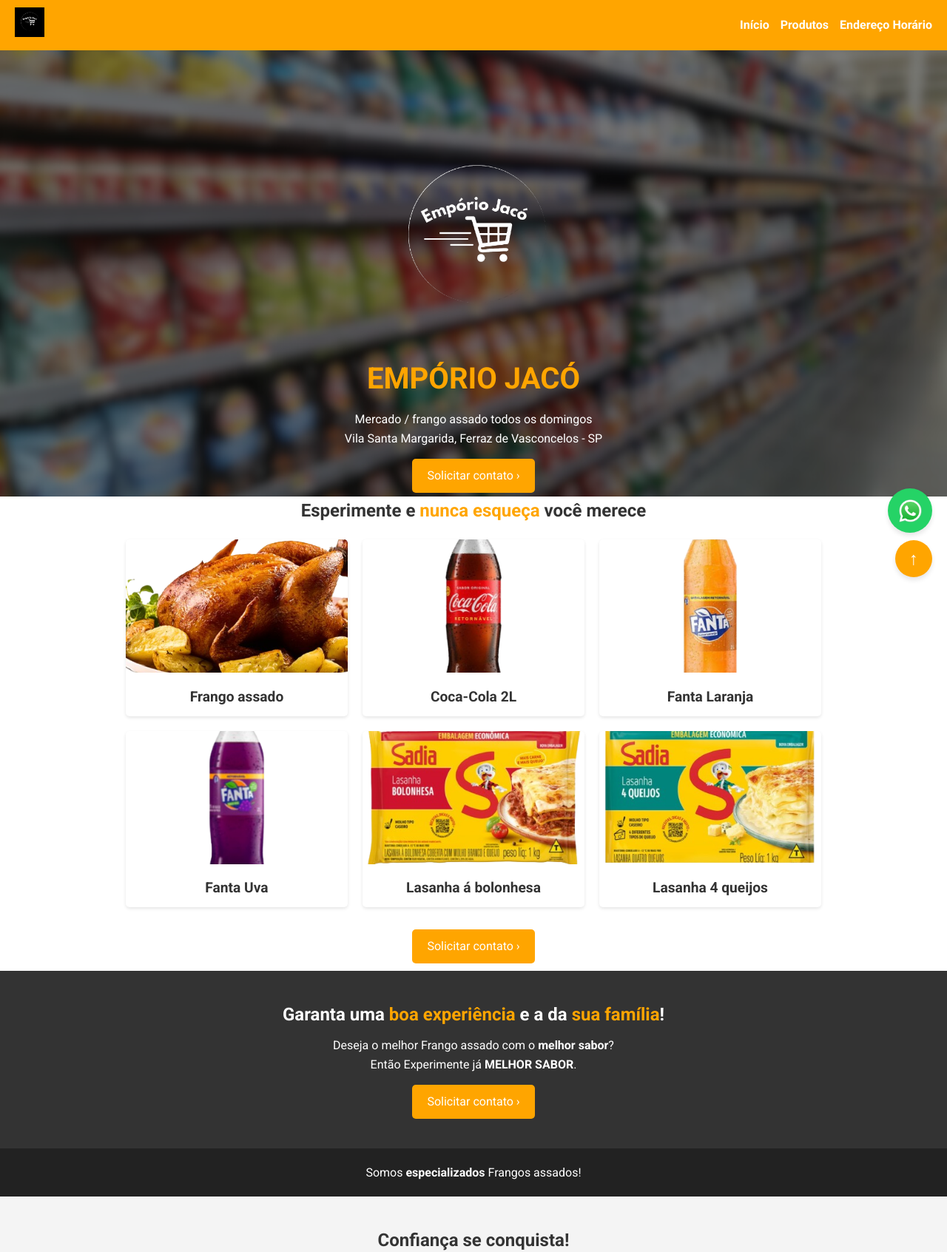
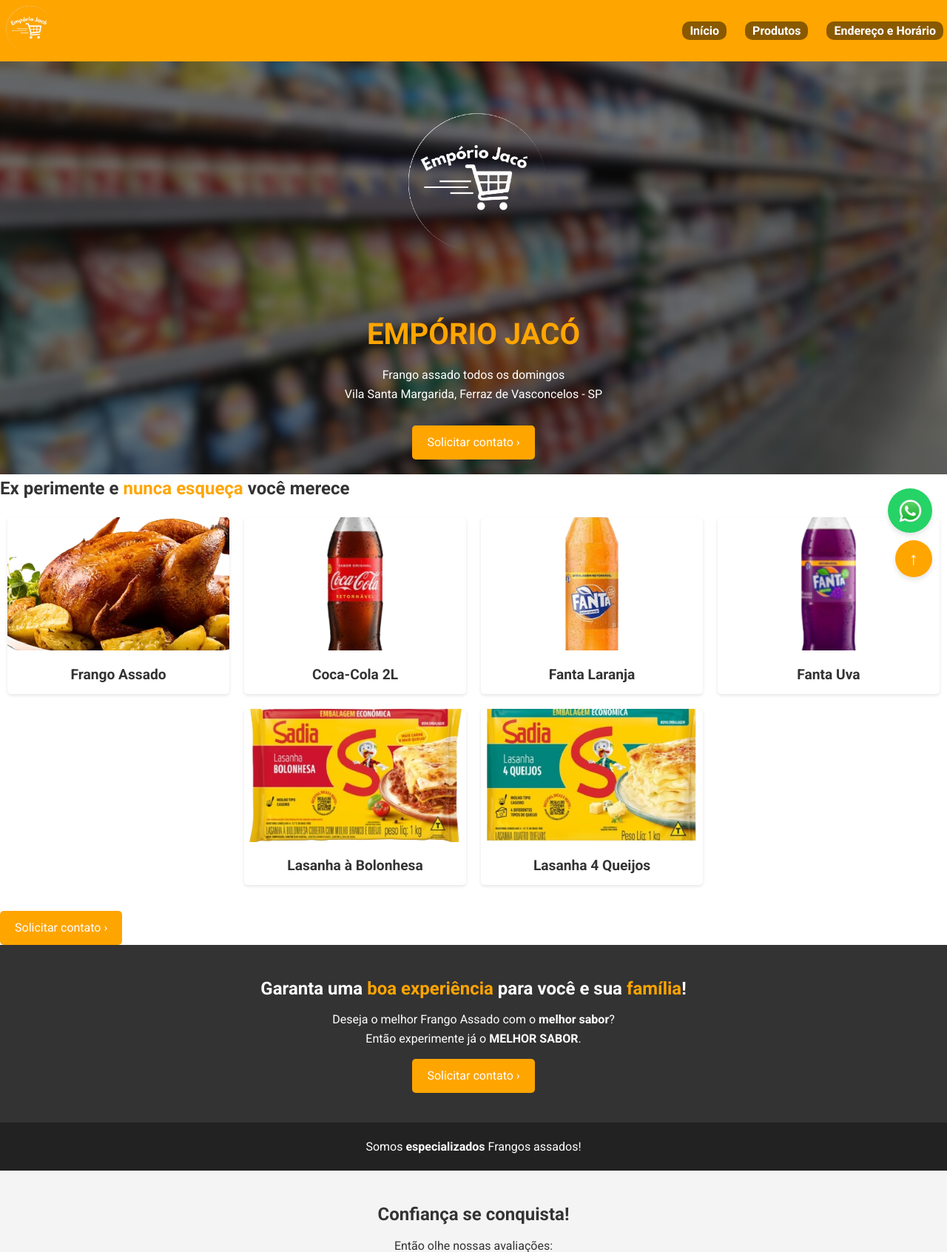
Before and after one commit to Ricard0-o/site_emporio_jaco, a PHP site: page / in a window 1280 px wide. Shown: the top 1692 px of the page at 74% size. Run offline with PHP 8.4, Linux system fonts and the light colour scheme.

Commit message:
alteração de detalhes
icon, nav bar e estrutura no css e html

```diff
--- a/index.css
+++ b/index.css
@@ -11,13 +11,13 @@ body {
     color: #333;
 }
 
-
+/* Navbar */
 .navbar {
     display: flex;
     justify-content: space-between;
     align-items: center;
     background-color: #FFA500;
-    padding: 10px 20px;
+    padding: 2.5px 5px;
 }
 
 .navbar-left {
@@ -25,18 +25,26 @@ body {
     align-items: center;
 }
 
+.logo-container {
+    display: flex;
+    align-items: center;
+    justify-content: center;
+}
+
 .logo-link {
     text-decoration: none;
 }
 
-  .logo-nav {
-    height: 40px;
+
+
+.logo-nav { /*img logo*/
+    height: 70px;
     width: auto;
 }
 
 .navbar-right {
     display: flex;
-    gap: 15px;
+    gap: 25px;
 }
 
 .nav-link {
@@ -45,11 +53,15 @@ body {
     font-size: 16px;
     font-weight: bold;
     transition: color 0.3s;
-    border-radius: 100%;
+    background: #00000076;
+    border-radius: 10px;
+    padding: 0px 10px 0px 10px;
 }
 
 .nav-link:hover {
-    color: #000;
+    color: white;
+    background: #000000d9;
+    transition: color 0.5s;
 }
 
 .container {
@@ -59,52 +71,67 @@ body {
     text-align: center;
 }
 
+/* Main Container */
+.main-container {
+    display: flex;
+    flex-direction: column;
+    min-height: 100%; /* Garante que ocupe 100% da altura da tela */
+    width: 100%; /* Garante que ocupe 100% da largura */
+    overflow: hidden; /* Evita rolagem desnecessária */
+}
+
 /* Cabeçalho */
 header {
-    position: relative; /* Para conter o pseudo-elemento */
+    flex: 1; /* Faz o header ocupar o espaço disponível */
+    display: flex;
+    flex-direction: column;
+    justify-content: center;
+    align-items: center;
+    text-align: center;
     background: url('imagens/fundo-prateleiras.jpg') no-repeat center center/cover;
     color: #fff;
-    padding: 5px 0;
-
-
+    padding: 20px;
+    position: relative; /* Necessário para o uso do ::before */
 }
 
 header::before {
-    content: ''; /* Necessário para pseudo-elementos */
+    content: '';
     position: absolute;
     top: 0;
     left: 0;
     width: 100%;
     height: 100%;
-    background: rgba(0, 0, 0, 0.5); /* Escurece a imagem (50% de opacidade) */
-    z-index: 1; /* Fica atrás do conteúdo */
+    background: rgba(0, 0, 0, 0.5); /* Cor escura aplicada sobre a imagem */
+    z-index: 1; /* Fica abaixo do conteúdo do header */
 }
 
 header * {
-    margin-top: 50px;
-    position: relative; /* Garante que o conteúdo apareça acima */
+    position: relative; /* Garante que o conteúdo fique acima do ::before */
     z-index: 2;
 }
 
-
+header .container {
+    max-width: 1200px;
+    margin: 0 auto;
+}
 
 header .logo img {
     width: 300px;
-
-
 }
-
-
 
 header h1 {
     font-size: 2.5rem;
-    margin: 0px 0px 10px 0;
+    margin: 10px 0;
     color: #FFA500;
 }
 
 header p {
     font-size: 1rem;
-    margin: 10px 0 0px 0;
+    margin: 10px 0;
+}
+
+header .btn {
+    margin-top: 20px;
 }
 
 .btn {
@@ -123,12 +150,11 @@ header p {
 }
 
 /* Serviços */
-.servicos h2 span,
-.seguranca h2 span {
+.servicos h2 span {
     color: #FFA500;
 }
 
-.servicos > .container > a{
+.servicos > .container > a {
     margin: 10px 0px;
 }
 
@@ -170,6 +196,10 @@ header p {
 
 .seguranca h2 {
     margin-bottom: 10px;
+}
+
+.seguranca h2 span {
+    color: #FFA500;
 }
 
 .seguranca p {
@@ -239,10 +269,11 @@ header p {
     margin: 5px 0;
 }
 
-.comentario-texto img{
+.comentario-texto img {
     height: 150px;
     width: 100%;
 }
+
 /* Sobre Nós */
 .sobre-nos {
     background: #333;
@@ -269,11 +300,6 @@ header p {
     flex: 1;
     max-width: 500px;
 }
-
-/* .sobre-nos-conteudo .texto > a {
-
-} */
-
 
 .sobre-nos-conteudo .imagem img {
     width: 100%;
@@ -315,7 +341,6 @@ footer {
     padding: 20px 0;
 }
 
-
 footer .container {
     display: flex;
     justify-content: center;
@@ -335,7 +360,7 @@ footer h3 {
     margin: 5px 0;
 }
 
-footer .mapa{
+footer .mapa {
     width: 100%;
     padding: 30px;
 }
@@ -351,7 +376,7 @@ footer .copyright {
     color: #aaa;
 }
 
-/* Botão Flutuante WhatsApp */
+/* Botões Flutuantes */
 .btn-flutuante-whatsapp {
     position: fixed;
     bottom: 80px;
@@ -378,7 +403,6 @@ footer .copyright {
     box-shadow: 0 6px 8px rgba(0, 0, 0, 0.2);
 }
 
-/* Botão Flutuante Voltar ao Topo */
 .btn-flutuante-topo {
     position: fixed;
     bottom: 20px;
@@ -420,5 +444,9 @@ footer .copyright {
         margin-bottom: 10px;
     }
 
+    .navbar-right {
+
+        gap: 10px;
+    }
 
 }
--- a/index.html
+++ b/index.html
@@ -3,26 +3,29 @@
 <head>
     <meta charset="UTF-8">
     <meta name="viewport" content="width=device-width, initial-scale=1.0">
-    <meta name="description" content="Mecânica especializada em revisão e reparos automotivos">
-    <title>Empório jacó</title>
+    <meta name="description" content="Mercado especializado em produtos e frango assado">
+    <!-- icone da aba -->
+    <link rel="icon" href="imagens/Empório Jacó.png" type="image/x-icon">
+    <title>Empório Jacó</title>
     <!-- Link para CSS -->
     <link rel="stylesheet" href="index.css">
     <!-- Fontes Google -->
     <link href="https://fonts.googleapis.com/css2?family=Roboto:wght@400;700&display=swap" rel="stylesheet">
 </head>
 <body>
-
+    <div class="main-container">
     <nav class="navbar">
         <div class="navbar-left">
+            <div class="logo-container">
                 <a href="#" class="logo-link">
-            <img src="imagens/Empório Jacó.png" alt="Logo" class="logo-nav">
+                    <img src="imagens/Emporio_Jaco_2.png" alt="Logo" class="logo-nav">
                 </a>
+            </div>
         </div>
         <div class="navbar-right">
             <a href="index.html" class="nav-link">Início</a>
             <a href="#servicos" class="nav-link">Produtos</a>
-          <a href="#contato" class="nav-link">Endereço  Horário</a>
-
+            <a href="#contato" class="nav-link">Endereço e Horário</a>
         </div>
     </nav>
 
@@ -30,42 +33,41 @@
     <header>
         <div class="container">
             <div class="logo">
-                <img src="imagens/Empório_Jacó-removebg-preview.png" alt="Logo Kings Auto Center">
+                <img src="imagens/Empório_Jacó-removebg-preview.png" alt="Logo Empório Jacó">
             </div>
             <h1>EMPÓRIO <span>JACÓ</span></h1>
-            <p>Mercado / frango assado todos os domingos <br>Vila Santa Margarida, Ferraz de Vasconcelos - SP</p>
+            <p>Frango assado todos os domingos <br>Vila Santa Margarida, Ferraz de Vasconcelos - SP</p>
             <a href="https://api.whatsapp.com/send/?phone=982291555&text=Eu+desejo+ver+o+menu&type=phone_number&app_absent=0" class="btn">Solicitar contato ›</a>
         </div>
     </header>
-
+</div>
     <!-- Serviços -->
     <section class="servicos" id="servicos">
-        <div class="container" id="servicos">
-            <h2>Esperimente e<span> nunca esqueça </span> você merece</h2>
+        <div class="conta            ">    </div>      <h2>Ex    </div>perimente e<span> nunca esqueça </span> você merece</h2>
             <div class="cards">
                 <div class="card">
-                    <img src="imagens/frangoAssadoM.png" alt="Mecânica Geral">
-                    <h3>Frango assado</h3>
+                    <img src="imagens/frangoAssadoM.png" alt="Frango Assado">
+                    <h3>Frango Assado</h3>
                 </div>
                 <div class="card">
-                    <img src="imagens/cocaColoa.png" alt="Injeção Eletrônica">
+                    <img src="imagens/cocaColoa.png" alt="Coca-Cola">
                     <h3>Coca-Cola 2L</h3>
                 </div>
                 <div class="card">
-                    <img src="imagens/fantaLaranja.png" alt="Freios">
+                    <img src="imagens/fantaLaranja.png" alt="Fanta Laranja">
                     <h3>Fanta Laranja</h3>
                 </div>
                 <div class="card">
-                    <img src="imagens/fantaUva.png" alt="Troca de Óleo">
+                    <img src="imagens/fantaUva.png" alt="Fanta Uva">
                     <h3>Fanta Uva</h3>
                 </div>
                 <div class="card">
-                    <img src="imagens/lasanhaVm.png" alt="Alinhamento">
-                    <h3>Lasanha á bolonhesa</h3>
+                    <img src="imagens/lasanhaVm.png" alt="Lasanha à Bolonhesa">
+                    <h3>Lasanha à Bolonhesa</h3>
                 </div>
                 <div class="card">
-                    <img src="imagens/lasanhaVd.png" alt="Manutenção">
-                    <h3>Lasanha 4 queijos</h3>
+                    <img src="imagens/lasanhaVd.png" alt="Lasanha 4 Queijos">
+                    <h3>Lasanha 4 Queijos</h3>
                 </div>
             </div>
             <a href="https://api.whatsapp.com/send/?phone=982291555&text=Eu+desejo+ver+o+menu&type=phone_number&app_absent=0" class="btn">Solicitar contato ›</a>
@@ -75,8 +77,8 @@
     <!-- Segurança -->
     <section class="seguranca">
         <div class="container">
-            <h2>Garanta uma <span>boa experiência</span> e a da <span>sua família</span>!</h2>
-            <p>Deseja o melhor Frango assado com o <strong>melhor sabor</strong>? <br> Então Experimente já <strong>MELHOR SABOR</strong>.</p>
+            <h2>Garanta uma <span>boa experiência</span> para você e sua <span>família</span>!</h2>
+            <p>Deseja o melhor Frango Assado com o <strong>melhor sabor</strong>? <br> Então experimente já o <strong>MELHOR SABOR</strong>.</p>
             <a href="https://api.whatsapp.com/send/?phone=982291555&text=Eu+desejo+ver+o+menu&type=phone_number&app_absent=0" class="btn">Solicitar contato ›</a>
         </div>
     </section>
@@ -87,19 +89,6 @@
             <p>Somos <strong>especializados</strong> Frangos assados!</p>
         </div>
     </section>
-
-    <!-- Seção de Marcas
-    <section class="marcas">
-        <div class="container">
-            <h2>Somos <span>especializados</span> em marcas nacionais e importadas!</h2>
-            <div class="marcas-logos">
-                <img src="imagens/download.jpg" alt="Renault">
-                <img src="imagens/download.png" alt="Honda">
-                <img src="imagens/download (1).jpg" alt="Hyundai">
-            </div>
-            <a href="#contato" class="btn">Solicitar contato</a>
-        </div>
-    </section> -->
 
     <!-- Seção de Depoimentos -->
     <section class="depoimentos">
@@ -122,19 +111,17 @@
             <div class="sobre-nos-conteudo">
                 <div class="texto">
                     <p>
-                        Localizada em <strong>Ferraz de Vasconcelos</strong>, a Empório Jacó tem o objetivo de proporcionar a melhor experiência possível para o cliente, com profissionais altamente capacitados e qualidade no produto!
+                        Localizado em <strong>Ferraz de Vasconcelos</strong>, o Empório Jacó tem o objetivo de proporcionar a melhor experiência possível para o cliente, com profissionais altamente capacitados e qualidade nos produtos!
                     </p>
                     <p>
-                        Há mais de 4
-                        0 anos, trabalhamos com excelência, realizando entrega e venda de produtos através de profissionais altamente preparados.
+                        Há mais de <strong>40 anos</strong>, trabalhamos com excelência, realizando entrega e venda de produtos através de profissionais altamente preparados.
                     </p>
                     <p>
-                        Agende agora Sua entrega clicando no botão abaixo!
+                        Agende agora sua entrega clicando no botão abaixo!
                     </p>
-
                 </div>
                 <div class="imagem">
-                    <img src="imagens/experiencia-do-cliente.jpg" alt="Equipe Kings Auto Center">
+                    <img src="imagens/experiencia-do-cliente.jpg" alt="Equipe Empório Jacó">
                 </div>
             </div>
             <a href="https://api.whatsapp.com/send/?phone=982291555&text=Eu+desejo+ver+o+menu&type=phone_number&app_absent=0" class="btn">Solicitar contato</a>
@@ -181,7 +168,7 @@
     <!-- Garantias -->
     <section class="garantias">
         <div class="container">
-            <h2>O seu <span>almoço</span> de<span> Domingo</span> está em boas mãos!</h2>
+            <h2>O seu <span>almoço</span> de<span> domingo</span> está em boas mãos!</h2>
             <ul>
                 <li>✅ Satisfação Garantida</li>
                 <li>✅ Equipamentos Modernos</li>
```
Also changed, not shown: imagens/Emporio_Jaco_2.png (added), imagens/Empório_Jacó_Redondo.png (added). Lines whose indentation alone changed are shown as unchanged.
